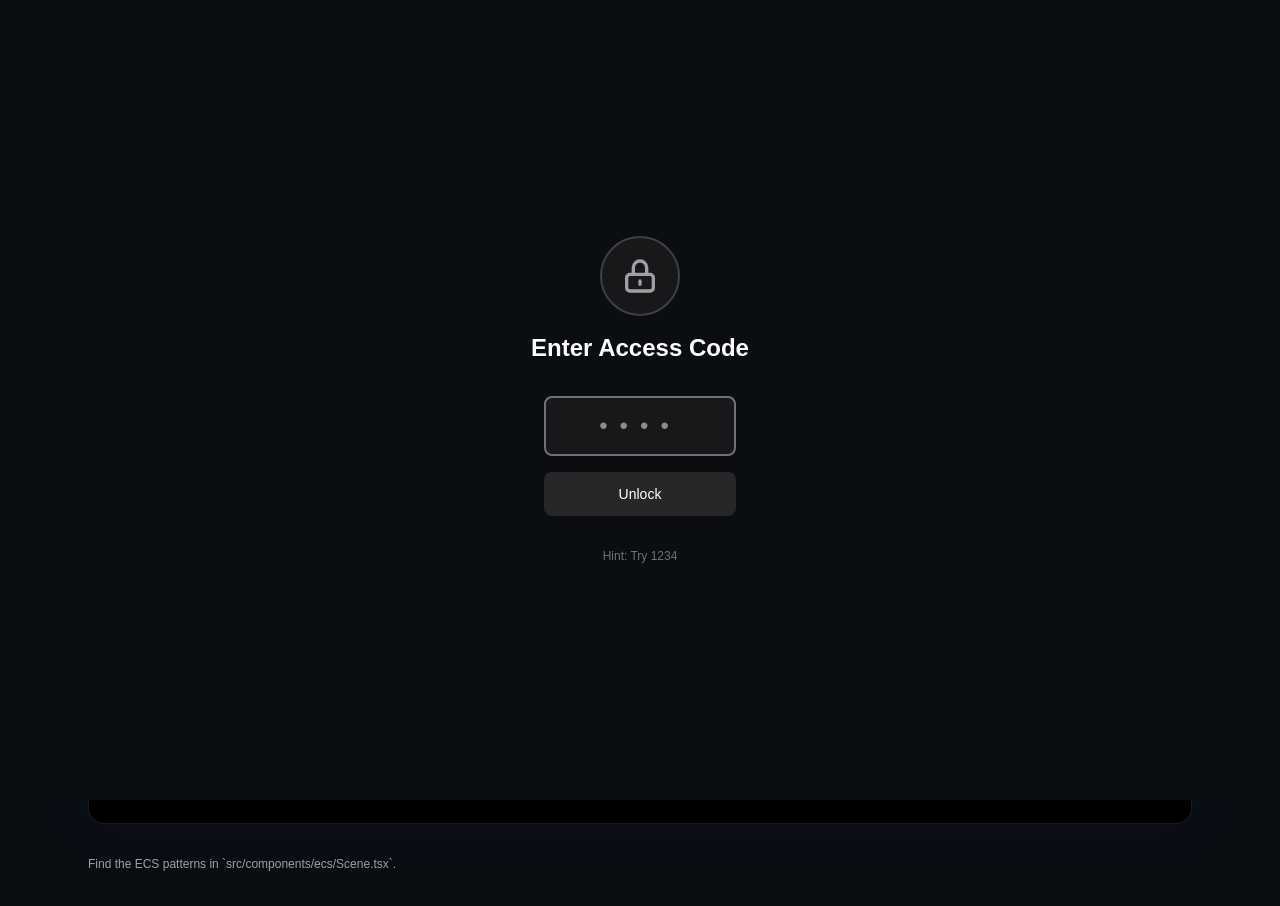
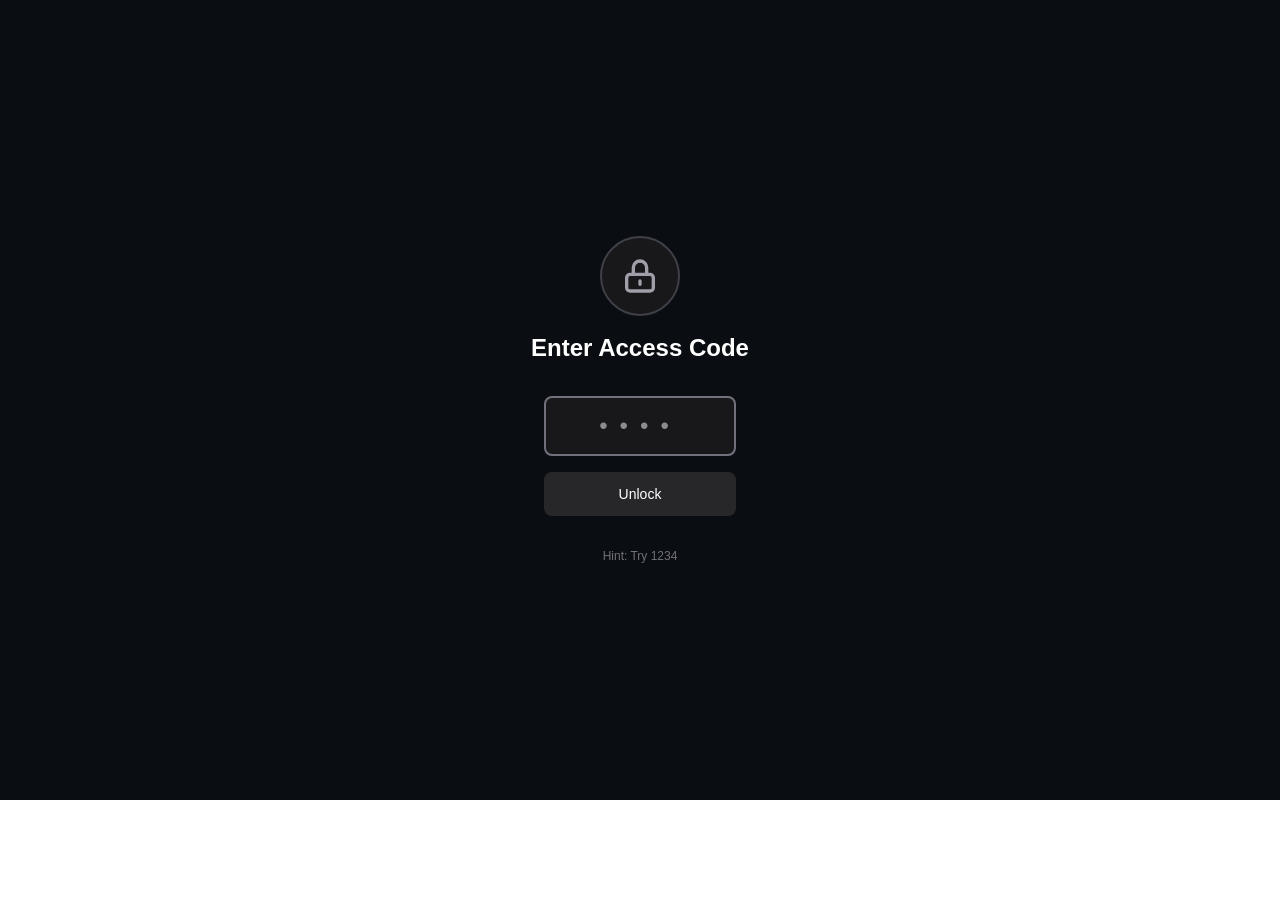
Before and after one commit to Richard-Thompson/proj-medevil-village, a Next.js app: page / in a window 1280 px wide. Shown: the top 906 px of the page. After the commit the page ends 800 px from the top, so only its background shows below. Built offline with nearby package versions, Linux system fonts and the light colour scheme.

Commit message:
optimizations

```diff
--- a/src/app/page.tsx
+++ b/src/app/page.tsx
@@ -14,35 +14,10 @@ export default function Home() {
       {!isUnlocked && <LockScreen onUnlock={() => setIsUnlocked(true)} />}
       {isUnlocked && !isLoaded && <LoadingScreen />}
 
-      <main className="min-h-screen bg-[#0a0d12] text-zinc-100">
-        <div className="mx-auto flex w-full max-w-6xl flex-col gap-8 px-6 py-10">
-          <header className="flex flex-col gap-4">
-            <div className="text-xs uppercase tracking-[0.3em] text-zinc-400">
-              React ECS + R3F
-            </div>
-            <h1 className="text-3xl font-semibold tracking-tight text-white sm:text-4xl">
-              Minimal ECS template with ThreeView + systems
-            </h1>
-            <p className="max-w-2xl text-base leading-relaxed text-zinc-300">
-              Entities own data (facets), systems run every frame, and ThreeView
-              binds a React mesh to ECS. The scene below wires those pieces
-              together in a React-friendly way.
-            </p>
-            <div className="grid gap-2 text-sm text-zinc-300">
-              <div>Facet components: `Spin`, `Bob`</div>
-              <div>Systems: `SpinSystem`, `BobSystem`</div>
-              <div>Loop: `useAnimationFrame` to `ecs.update`</div>
-            </div>
-          </header>
-
-          <section className="h-[65vh] w-full overflow-hidden rounded-2xl border border-white/10 bg-black shadow-[0_0_60px_rgba(15,23,42,0.45)]">
-            {isUnlocked && <Scene onLoaded={() => setIsLoaded(true)} />}
-          </section>
-
-          <footer className="text-xs text-zinc-400">
-            Find the ECS patterns in `src/components/ecs/Scene.tsx`.
-          </footer>
-        </div>
+      <main className="h-screen w-screen overflow-hidden bg-[#0a0d12] text-zinc-100">
+        <section className="h-full w-full">
+          {isUnlocked && <Scene onLoaded={() => setIsLoaded(true)} />}
+        </section>
       </main>
     </>
   );
--- a/src/components/ecs/InstancedTriangles.tsx
+++ b/src/components/ecs/InstancedTriangles.tsx
@@ -290,7 +290,7 @@ export function InstancedTriangles({
         const worldWidth = maxX - minX;
         const worldDepth = maxZ - minZ;
         // Use fixed high resolution for accurate grass detection
-        const texSize = 8192; // High resolution for accurate matching
+        const texSize = 4096; // Reduced resolution for performance
         const textureData = new Uint8Array(texSize * texSize);
 
         console.log(`[InstancedTriangles] Texture resolution: ${texSize}x${texSize} for world ${worldWidth.toFixed(1)}x${worldDepth.toFixed(1)} (${(worldWidth/texSize).toFixed(4)} units per pixel)`);
@@ -323,6 +323,7 @@ export function InstancedTriangles({
 
         const texture = new THREE.DataTexture(textureData, texSize, texSize, THREE.RedFormat);
         texture.needsUpdate = true;
+        texture.generateMipmaps = false;
         texture.minFilter = THREE.LinearFilter;
         texture.magFilter = THREE.LinearFilter;
         texture.wrapS = THREE.ClampToEdgeWrapping;
--- a/src/components/ecs/Scene.tsx
+++ b/src/components/ecs/Scene.tsx
@@ -3,7 +3,7 @@
 import ECSLoop from "@/components/ecs/systems/ECSLoop";
 import CameraControlSystem from "@/components/ecs/systems/CameraControlSystem";
 import { InstancedTriangles, fetchAndParseITRI } from "@/components/ecs/InstancedTriangles";
-import { ContactShadows, Environment, OrbitControls, PointerLockControls, Stats } from "@react-three/drei";
+import { Environment, PointerLockControls, Stats } from "@react-three/drei";
 import { Canvas, useThree } from "@react-three/fiber";
 import { Suspense, useMemo, useEffect } from "react";
 import { setTerrainData, buildTerrainOctree, findTerrainHeight } from "./terrainUtils";
@@ -72,11 +72,9 @@ interface SceneProps {
 
 export default function Scene({ onLoaded }: SceneProps = {}) {
   const cameraProps = useMemo(() => ({ position: [0, 2, 0] as [number, number, number], fov: 75, near: 0.1, far: 5000 }), []);
-  const dprProps = useMemo(() => [0.9, 0.9] as [number, number], []);
+  const dprProps = useMemo(() => [0.5, 0.75] as [number, number], []);
   const bgColor = useMemo(() => ["#0b0d12"] as [string], []);
   const groupRotation = useMemo(() => [-Math.PI / 2, 0, 0] as [number, number, number], []);
-  const shadowPosition = useMemo(() => [0, -1.2, 0] as [number, number, number], []);
-  const lightPosition = useMemo(() => [300, 400, 200] as [number, number, number], []);
 
   useEffect(() => {
     // Notify parent when scene is mounted and ready
@@ -92,7 +90,8 @@ export default function Scene({ onLoaded }: SceneProps = {}) {
         className="h-full w-full"
         camera={cameraProps}
         dpr={dprProps}
-        gl={{ antialias: false, powerPreference: "high-performance" }}
+        gl={{ antialias: false, powerPreference: "high-performance", alpha: false, stencil: false, preserveDrawingBuffer: false }}
+        performance={{ min: 0.6 }}
       >
         <color attach="background" args={bgColor} />
         <ambientLight intensity={0.6} />
@@ -109,14 +108,13 @@ export default function Scene({ onLoaded }: SceneProps = {}) {
             <SimpleGrass />
           </Suspense>
 
-        <Environment preset="sunset" environmentIntensity={1.1}/>
+        <Stats />
         <Environment
           files="/hdri/cloudy-sky-dome_2K_6bdac35f-01c0-441c-a944-b80f08fb0379.exr"
           background
           backgroundIntensity={0.40}
-          environmentIntensity={1.3}
+          environmentIntensity={1.0}
         />
-        <Stats className="stats"/>
       </Canvas>
     );
   }
--- a/src/components/ecs/SimpleGrass.tsx
+++ b/src/components/ecs/SimpleGrass.tsx
@@ -252,10 +252,10 @@ export function SimpleGrass() {
 
   const config = useControls('Simple Grass LOD', {
     enabled: true,
-    nearDistance: { value: 243, min: 0, max: 300, step: 5, label: 'Near Distance (m)' },
-    midDistance: { value: 600, min: 50, max: 1000, step: 10, label: 'Mid Distance (m)' },
+    nearDistance: { value: 43, min: 0, max: 300, step: 5, label: 'Near Distance (m)' },
+    midDistance: { value: 220, min: 50, max: 1000, step: 10, label: 'Mid Distance (m)' },
     nearDensity: { value: .400, min: 0.01, max: 6.0, step: 0.01, label: 'Near Density (high)' },
-    midDensity: { value: 1.0, min: 0.01, max: 10.0, step: 0.01, label: 'Mid Density (low)' },
+    midDensity: { value: 1.05, min: 0.01, max: 10.0, step: 0.01, label: 'Mid Density (low)' },
     nearSize: { value: 1.79, min: 0.01, max: 10, step: 0.01, label: 'Near Size' },
     midSize: { value: 1.79, min: 0.01, max: 10, step: 0.01, label: 'Mid Size' },
     runtimeMultiplier: { value: 1, min: 1, max: 200, step: 1, label: 'Runtime Grass Multiplier' },
```
Also changed, not shown: public/baked-textures/tree-imposter.webp (added).
